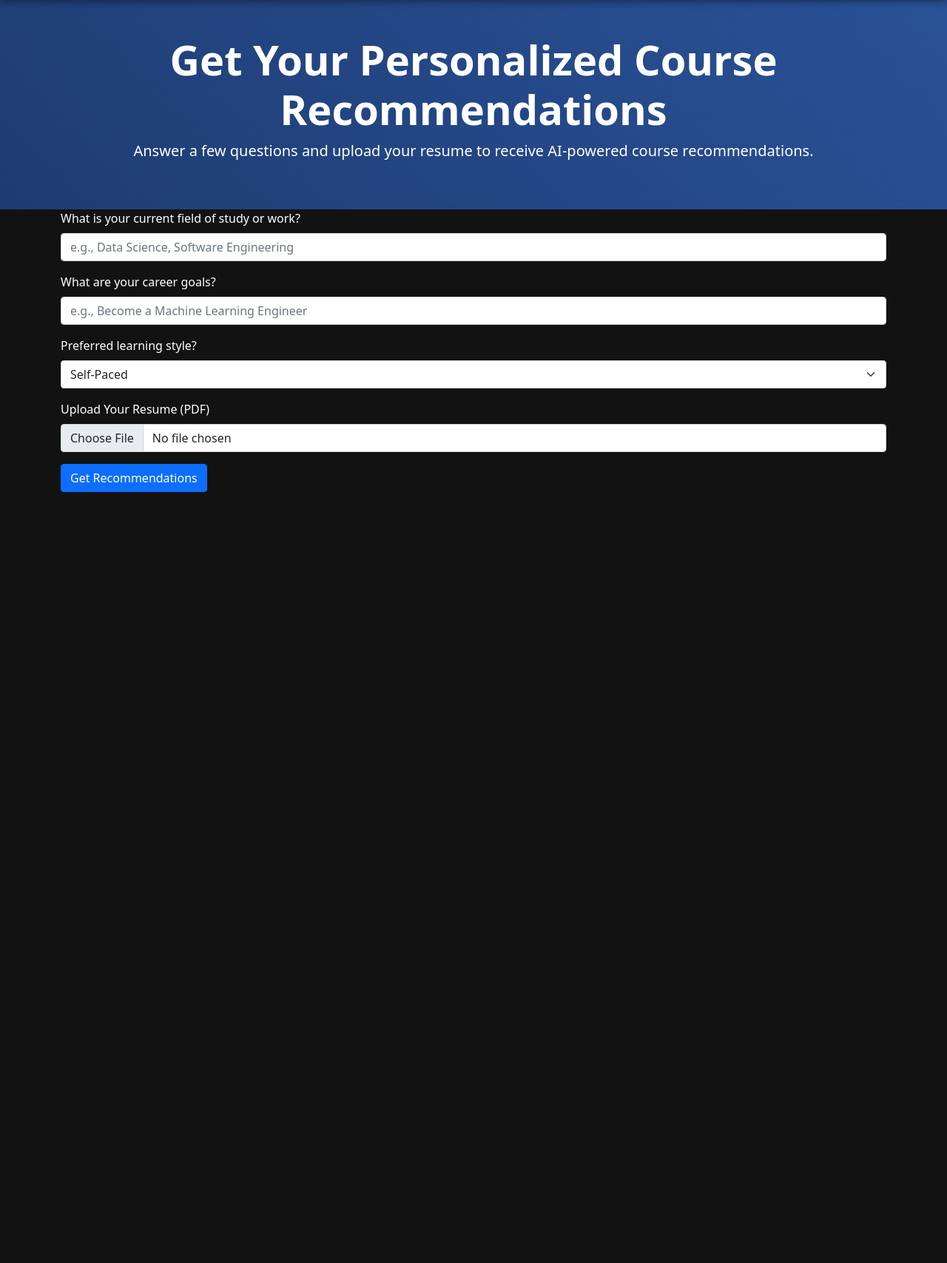
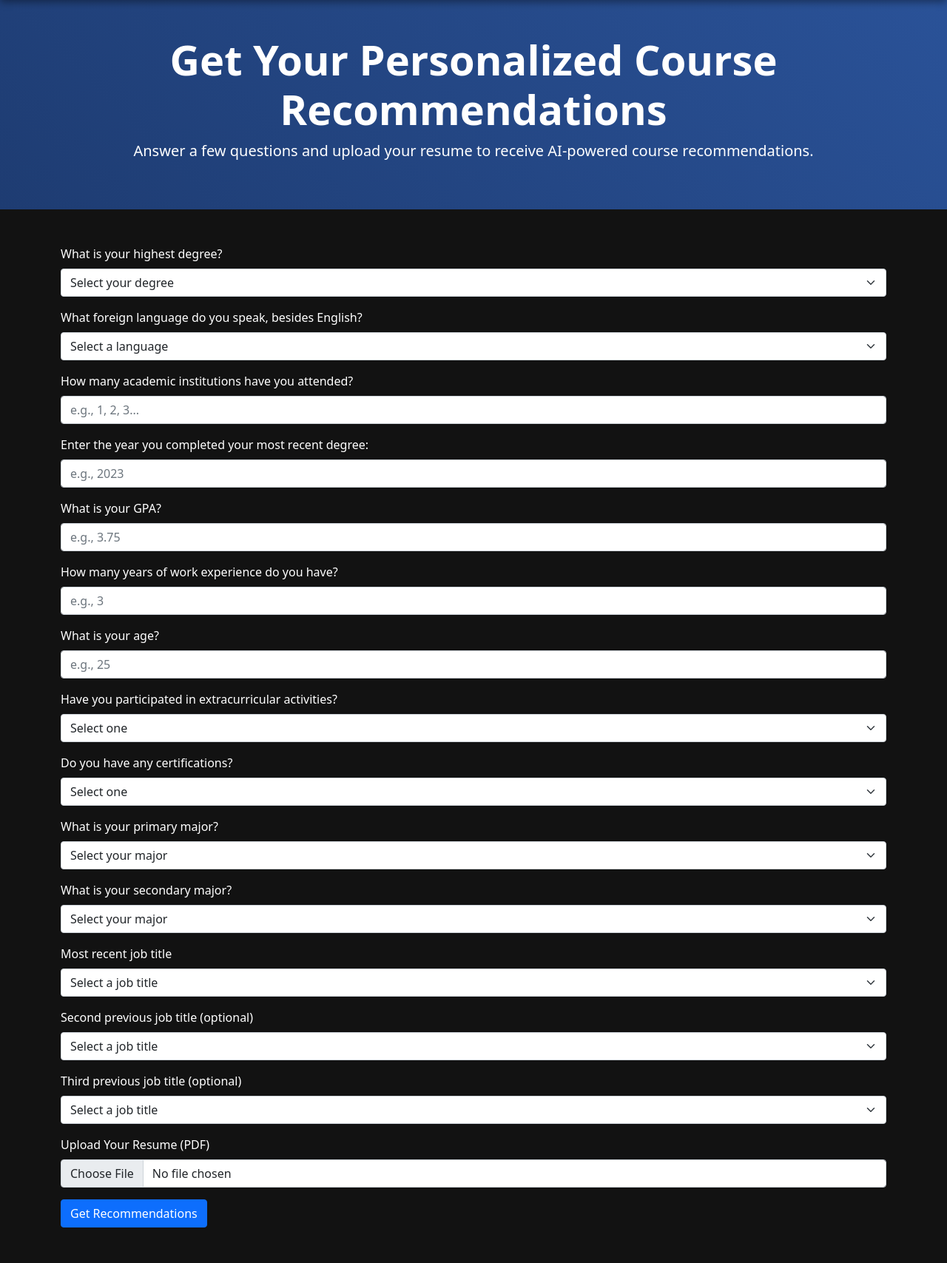
Before and after one commit to ALT-CHEN/Berkeley-Choice, a Flask app: template templates/recommend.html in a window 1280 px wide. Shown: the part 63-1770 px from the top of the page at 74% size. Before the commit the page ends 728 px from the top, so only its background shows below. Run offline with Flask 3, Linux system fonts and the light colour scheme; the template is opened without the code that fills it, so the values that code supplies are empty.

Commit message:
Profile Building Questions

```diff
--- a/templates/recommend.html
+++ b/templates/recommend.html
@@ -1,7 +1,14 @@
 {% extends 'base.html' %}
+
 {% block title %}
     Recommend Page
 {% endblock %}
+
+{% block head %}
+    <!-- Select2 CSS -->
+    <link href="https://cdn.jsdelivr.net/npm/select2@4.1.0-rc.0/dist/css/select2.min.css" rel="stylesheet" />
+{% endblock %}
+
 {% block body %}
 <section class="text-center p-5 text-white" style="background: linear-gradient(45deg, #1e3c72, #2a5298);">
     <div class="container">
@@ -10,27 +17,143 @@
     </div>
 </section>
 
-    <div class="container">
+<div class="container my-5">
     <form id="recommendationForm" method="POST" action="/recommend" enctype="multipart/form-data">
-            <!-- User Input Fields -->
+
+        <!-- Degree Dropdown -->
         <div class="mb-3">
-                <label class="form-label">What is your current field of study or work?</label>
-                <input type="text" class="form-control" name="field" placeholder="e.g., Data Science, Software Engineering" required>
+            <label class="form-label">What is your highest degree?</label>
+            <select class="form-select select2" name="degree_names" required>
+                <option value="">Select your degree</option>
+                {% for degree in degree_options %}
+                    <option value="{{ degree }}">{{ degree }}</option>
+                {% endfor %}
+                <option value="Other">Other</option>
+            </select>
+        </div>
+
+        <!-- Language Dropdown -->
+        <div class="mb-3">
+            <label class="form-label">What foreign language do you speak, besides English?</label>
+            <select class="form-select select2" name="language" required>
+                <option value="">Select a language</option>
+                {% for language in language_options %}
+                    <option value="{{ language }}">{{ language }}</option>
+                {% endfor %}
+                <option value="Other">Other</option>
+            </select>
+        </div>
+
+        <!-- Insitution Count -->
+        <div class="mb-3">
+            <label class="form-label">How many academic institutions have you attended?</label>
+            <input type="number" class="form-control" name="institution_count"
+                   min="0" placeholder="e.g., 1, 2, 3..." required>
+        </div>
+
+        <!-- Max Passing Year -->
+        <div class="mb-3">
+            <label class="form-label">Enter the year you completed your most recent degree:</label>
+            <input type="number" class="form-control" name="max_passing_year"
+                   min="1900" max="2100" placeholder="e.g., 2023" required>
+        </div>
+
+        <!-- GPA -->
+        <div class="mb-3">
+            <label class="form-label">What is your GPA?</label>
+            <input type="number" step="0.01" min="0" max="4.0"
+                   class="form-control" name="gpa"
+                   placeholder="e.g., 3.75">
+        </div>
+
+        <!-- Experience -->
+        <div class="mb-3">
+            <label class="form-label">How many years of work experience do you have?</label>
+            <input type="number" class="form-control" name="experience"
+                   min="0" placeholder="e.g., 3">
+        </div>
+
+        <!-- AGE -->
+        <div class="mb-3">
+            <label class="form-label">What is your age?</label>
+            <input type="number" class="form-control" name="age"
+                   min="0" max="120" placeholder="e.g., 25">
         </div>
 
         <div class="mb-3">
-                <label class="form-label">What are your career goals?</label>
-                <input type="text" class="form-control" name="career_goal" placeholder="e.g., Become a Machine Learning Engineer" required>
+            <label class="form-label">Have you participated in extracurricular activities?</label>
+            <select class="form-select" name="extra_curricular" required>
+                <option value="">Select one</option>
+                <option value="1">Yes</option>
+                <option value="0">No</option>
+            </select>
         </div>
 
         <div class="mb-3">
-                <label class="form-label">Preferred learning style?</label>
-                <select class="form-select" name="learning_style" required>
-                    <option value="self-paced">Self-Paced</option>
-                    <option value="structured">Structured with deadlines</option>
-                    <option value="hands-on">Hands-on project-based</option>
+            <label class="form-label">Do you have any certifications?</label>
+            <select class="form-select" name="certification" required>
+                <option value="">Select one</option>
+                <option value="1">Yes</option>
+                <option value="0">No</option>
             </select>
         </div>
+
+
+        <!-- Major 1 Dropdown -->
+        <div class="mb-3">
+            <label class="form-label">What is your primary major?</label>
+            <select class="form-select select2" name="major1_mapped" required>
+                <option value="">Select your major</option>
+                {% for major in major1_options %}
+                    <option value="{{ major }}">{{ major }}</option>
+                {% endfor %}
+            </select>
+        </div>
+
+        <!-- Major 2 Dropdown -->
+        <div class="mb-3">
+            <label class="form-label">What is your secondary major?</label>
+            <select class="form-select select2" name="major2_mapped" required>
+                <option value="">Select your major</option>
+                {% for major in major2_options %}
+                    <option value="{{ major }}">{{ major }}</option>
+                {% endfor %}
+            </select>
+        </div>
+
+        <div class="mb-3">
+            <label class="form-label">Most recent job title</label>
+            <select class="form-select select2" name="job1">
+                <option value="">Select a job title</option>
+                {% for job in job1_options %}
+                    <option value="{{ job }}">{{ job }}</option>
+                {% endfor %}
+                <option value="Other">Other</option>
+            </select>
+        </div>
+
+        <div class="mb-3">
+            <label class="form-label">Second previous job title (optional)</label>
+            <select class="form-select select2" name="job2">
+                <option value="">Select a job title</option>
+                {% for job in job2_options %}
+                    <option value="{{ job }}">{{ job }}</option>
+                {% endfor %}
+                <option value="Other">Other</option>
+            </select>
+        </div>
+
+        <div class="mb-3">
+            <label class="form-label">Third previous job title (optional)</label>
+            <select class="form-select select2" name="job3">
+                <option value="">Select a job title</option>
+                {% for job in job3_options %}
+                    <option value="{{ job }}">{{ job }}</option>
+                {% endfor %}
+                <option value="Other">Other</option>
+            </select>
+        </div>
+
 
         <!-- Resume Upload -->
         <div class="mb-3">
@@ -41,12 +164,20 @@
         <button type="submit" class="btn btn-primary">Get Recommendations</button>
     </form>
 </div>
+{% endblock %}
 
+{% block scripts %}
+    <!-- jQuery and Select2 JS -->
+    <script src="https://code.jquery.com/jquery-3.6.0.min.js"></script>
+    <script src="https://cdn.jsdelivr.net/npm/select2@4.1.0-rc.0/dist/js/select2.min.js"></script>
 
-    </section>
-
-
-
-
-
+    <!-- Initialize Select2 -->
+    <script>
+        $(document).ready(function() {
+            $('.select2').select2({
+                placeholder: "Select or search...",
+                allowClear: true
+            });
+        });
+    </script>
 {% endblock %}
```
Also changed, not shown: routes/recommendation.py (+29 -15 lines), data/output.csv (added). Lines whose indentation alone changed are shown as unchanged.
